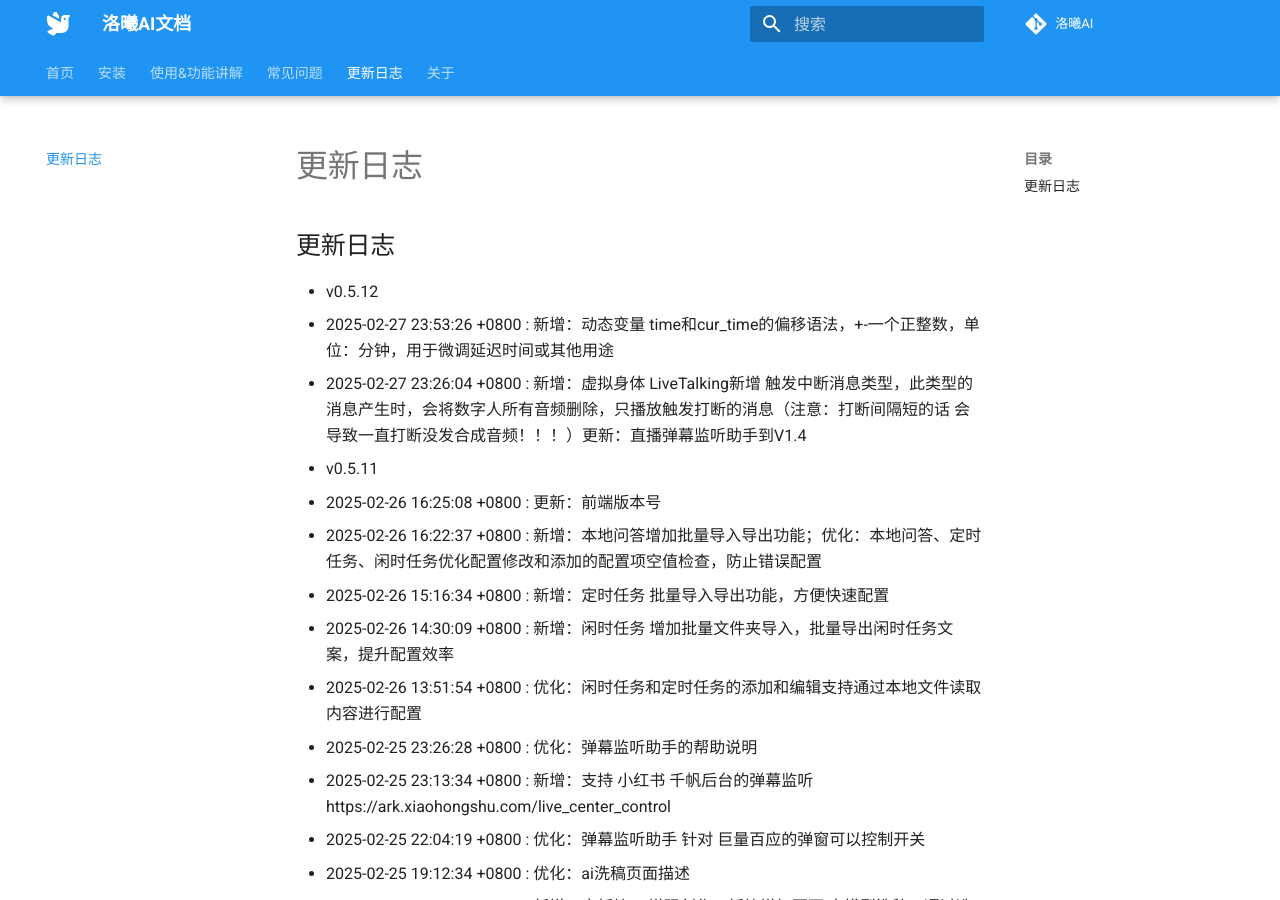
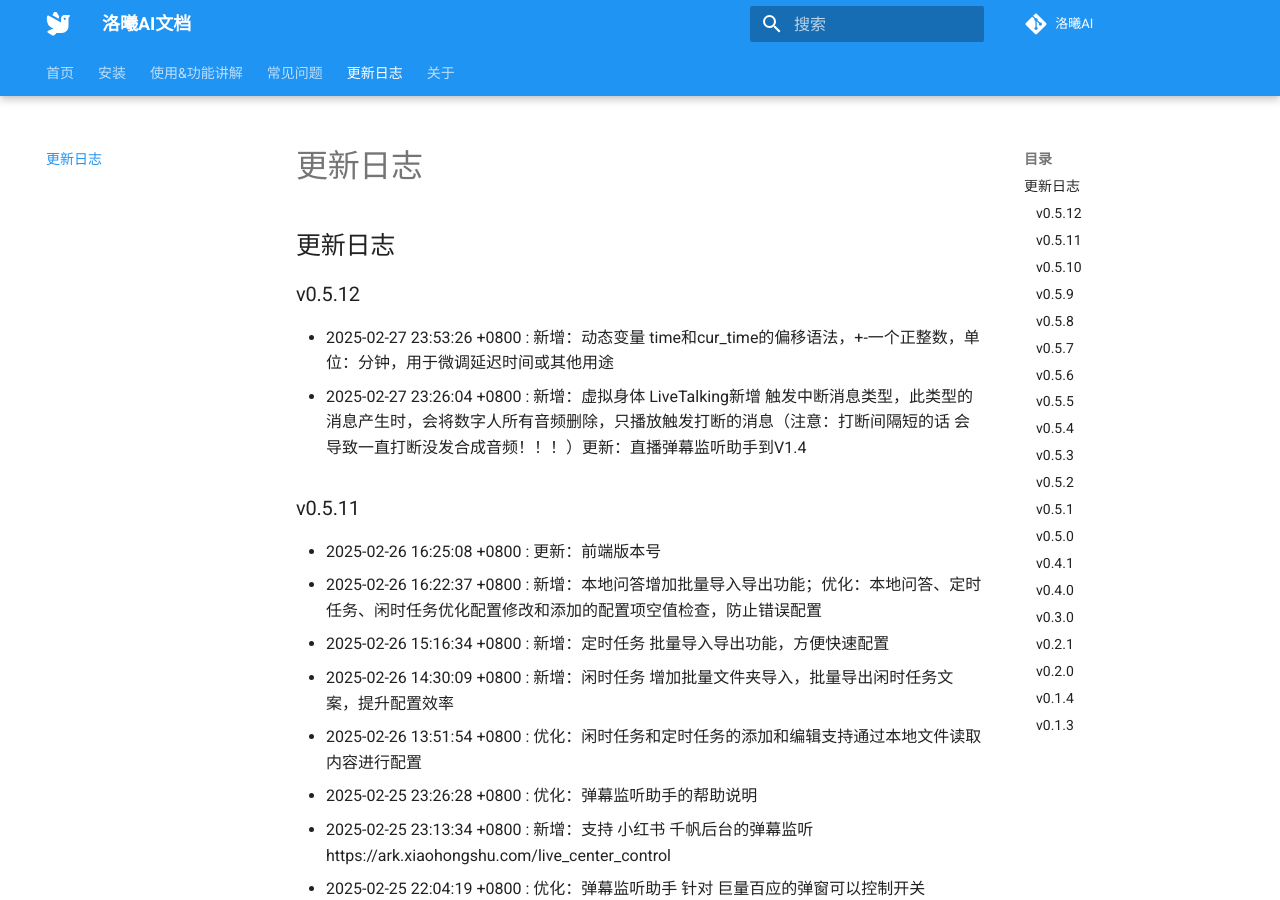
Before and after one commit to Ikaros-521/LX_AI_Docs, an MkDocs documentation site: the page built from docs/changelog.md, in a window 1280 px wide and 900 px high. Built offline with MkDocs 1.6.1 and Material for MkDocs 9.7.7, drawn with Linux system fonts in a browser that asks for light colours; comment, search, counter and statistics services are not loaded.

Commit message:
更新：md格式

```diff
--- a/docs/changelog.md
+++ b/docs/changelog.md
@@ -1,8 +1,8 @@
 ## 更新日志
-- v0.5.12
+### v0.5.12
   - 2025-02-27 23:53:26 +0800 : 新增：动态变量 time和cur_time的偏移语法，+-一个正整数，单位：分钟，用于微调延迟时间或其他用途
   - 2025-02-27 23:26:04 +0800 : 新增：虚拟身体 LiveTalking新增 触发中断消息类型，此类型的消息产生时，会将数字人所有音频删除，只播放触发打断的消息（注意：打断间隔短的话 会导致一直打断没发合成音频！！！）更新：直播弹幕监听助手到V1.4
-- v0.5.11
+### v0.5.11
   - 2025-02-26 16:25:08 +0800 : 更新：前端版本号
   - 2025-02-26 16:22:37 +0800 : 新增：本地问答增加批量导入导出功能；优化：本地问答、定时任务、闲时任务优化配置修改和添加的配置项空值检查，防止错误配置
   - 2025-02-26 15:16:34 +0800 : 新增：定时任务 批量导入导出功能，方便快速配置
@@ -13,44 +13,44 @@
   - 2025-02-25 22:04:19 +0800 : 优化：弹幕监听助手 针对 巨量百应的弹窗可以控制开关
   - 2025-02-25 19:12:34 +0800 : 优化：ai洗稿页面描述
   - 2025-02-25 17:41:12 +0800 : 新增：大板块 AI增强创作，板块增加页面 大模型洗稿，通过选择配置好的大模型 配合提示词完成话术洗稿
-- v0.5.10
+### v0.5.10
   - 2025-02-24 23:51:35 +0800 : 优化：OpenAI的配置提示
   - 2025-02-24 23:44:55 +0800 : 修复：统一配置页面 给子页面增加版本号 方便更新时页面重载
   - 2025-02-24 23:38:57 +0800 : 优化：gsv的模型支持搜索按钮，配合最新的gsv版本可以获取模型相对路径；优化高级设置的参数的提示；
   - 2025-02-24 15:01:28 +0800 : 优化：LLM配置 补充侧边栏帮助；OpenAI配置部分 新增模型列表搜索，方便用户直接检索可用模型名
-- v0.5.9
+### v0.5.9
   - 2025-02-23 15:33:42 +0800 : 修复：LLM流式响应时 用户名数据传递异常变量的bug；优化：减少debug日志，优化日志颜色
   - 2025-02-23 14:41:39 +0800 : 新增：过滤页 新增 任务管理器设置，控制 任务数量最大值和超时时间，为优先级低导致没排上队的任务提供清除服务
-- v0.5.8
+### v0.5.8
   - 2025-02-22 18:56:04 +0800 : 修复：过滤器执行后没有清除剩余数据导致数据残留一直触发的bug
-- v0.5.7
+### v0.5.7
   - 2025-02-22 13:15:05 +0800 : 更新：页面版本更新为0.5.7
   - 2025-02-22 13:14:32 +0800 : 新增：答谢板块 新增 用户名最大长度设置，用于限制变量username的长度
   - 2025-02-22 13:06:59 +0800 : 修复：消息过滤没有删除实例导致遗忘配置无法更新的bug
-- v0.5.6
+### v0.5.6
   - 2025-02-21 20:52:29 +0800 : 修复：LLM添加2次任务的bug
   - 2025-02-21 14:23:20 +0800 : 更新：页面版本号统一更新至0.5.5
   - 2025-02-21 13:51:13 +0800 : 修复：api路由文件名定义重复问题；修复：numpy打包缺失问题
-- v0.5.5
+### v0.5.5
   - 2025-02-20 19:31:02 +0800 : 修改：注册用户免费试用天数改为7，但其实个人用户使用不建议注册，直接用超管用户
   - 2025-02-20 19:24:50 +0800 : 优化：子程序 分两阶段终止：先 terminate 后 kill 添加超时等待机制 验证进程确实已经终止 处理所有可能的异常情况 返回更详细的状态信息
   - 2025-02-20 00:38:28 +0800 : 修复：LLM流式响应中用户数据互相替换影响的bug；优化：对大模型调用部分的源码进行优- 化，封装了响应队列统一流式和非流式，队列依次调用避免之前异步调用时的消息错乱。
   - 2025-02-19 23:55:43 +0800 : 修复：定时任务 闭包问题，改进了任务执行逻辑，增强了日志。（主要为 任务数据覆盖bug）
   - 2025-02-19 23:29:32 +0800 : 新增：补充最新用户名数据和最新直播间数据，动态变量替换对相关替换点和变量内容进行了补充
   - 2025-02-19 12:20:02 +0800 : 优化：针对弹幕监听助手为低版本的情况，数据缺失data键值导致的json异常
-- v0.5.4
+### v0.5.4
   - 2025-02-16 20:48:42 +0800 : 优化：功能管理板块子页面 增加帮助栏
   - 2025-02-16 20:41:40 +0800 : 新增：获取待合成消息任务数，使得闲时任务对应机制在不使用虚拟身体情况下也可以正常得以限制触发
   - 2025-02-16 20:27:47 +0800 : 新增：LLM新增 千帆AppBuilder对接，支持千帆工作流
   - 2025-02-16 19:16:04 +0800 : 修复：不使用虚拟身体情况下的优先级丢失的bug，补充 本地问答-文案的tts添加
   - 2025-02-15 23:52:13 +0800 : 新增：大语言模型 新增通义星尘的对接
-- v0.5.3
+### v0.5.3
   - 2025-02-15 16:58:04 +0800 : 修复：统一配置 vits_simple_api设置页面无法打开的bug
   - 2025-02-15 16:44:46 +0800 : 优化：LLM阻塞运行的问题（待测试）
   - 2025-02-15 15:33:12 +0800 : 修复：VITS-SIMPLE-API BV2情况下的语音错误的bug
   - 2025-02-15 15:33:12 +0800 : 新增：针对deepseek返回思维链内容的过滤<></>标签内容，替换换行符为空格
   - 2025-02-15 14:49:17 +0800 : 修复：LLM流式响应时 对接LiveTalking会有数据循环覆盖的bug（另外暂时删除了异步任务，现在是阻塞，待优化）
-- v0.5.2
+### v0.5.2
   - 2025-02-12 22:08:10 +0800 : 优化：LiveTalking对接异常时，返回报错到开播大屏
   - 2025-02-12 19:51:11 +0800 : 修复：统一配置 LiveTalking设置无法跳转配置页面的bug
   - 2025-02-12 15:55:21 +0800 : 优化：LiveTalking对接时追加优先级参数，用于配合定制版实现消息插队的功能
@@ -60,26 +60,26 @@
   - 2025-02-07 17:01:21 +0800 : 修复：定时任务 人数配置不存在的情况下 获取数据出错的bug
   - 2025-02-07 17:01:21 +0800 : 修复：任务管理器 LiveTalking时的睡眠异常bug
   - 2025-02-07 15:52:21 +0800 : 优化：违禁词表格查看长度增加
-- v0.5.1
+### v0.5.1
   - 2025-02-07 16:18:36 +0800 : 修复：定时任务无法启动的bug
-- v0.5.0
+### v0.5.0
   - 2025-02-06 16:18:36 +0800 : 修复：闲时任务 直播间无消息更新闲时的功能遗漏实现导致的功能缺失bug；
   - 2025-02-06 15:01:38 +0800 : 修复：统一配置页面 开播状态更新不及时的bug
   - 2025-02-06 14:57:32 +0800 : 优化：开播大屏 相关ws传递日志增加时间戳和日志类型参数，方便前端显示
   - 2025-02-06 14:36:43 +0800 : 优化：LLM合成出错后在开播大屏提供 错误信息日志
   - 2025-02-06 14:19:22 +0800 : 优化：统一配置 文本描述；补充：打包脚本缺失配置
   - 2025-02-06 14:06:33 +0800 : 新增：统一配置页面，方便用户理解和开播（增加了对应的获取配置、保存配置的路由，具体变量命名需要和数据库定义保持一致）
-- v0.4.1
+### v0.4.1
   - 2025-01-24 22:53:46 +0800 : 新增：CosyVoice新增组件包快捷API开关，程序运行日志查看功能
   - 2025-01-23 00:31:59 +0800 : 新增：TTS增加 CosyVoice API的对接（自制版）；优化：提示时长
   - 2025-01-21 17:24:29 +0800 : 新增：GSV V2组件0121，支持webui的快捷开关和日志查询
 
-- v0.4.0
+### v0.4.0
   - 2025-01-21 15:20:54 +0800 : 修改：闲时任务的文案列表改为单独数据表记录，以表格形式呈现，按照文案组的方式所有组循环，组内随机或顺序提取一个文案（新增相关的增删改查）
   - 2025-01-20 15:04:02 +0800 : 优化：开播大屏新增WS保活机制，增加心跳包，3s自动重连，最多重连10000次
   - 2025-01-20 14:48:48 +0800 : 新增：洛曦 直播弹幕助手的对接，用于转发系统消息到弹幕区，增加直播间互动和及时反馈
   - 2025-01-20 14:47:07 +0800 : 优化：开播大屏 弹幕、音频输入框支持回车直接触发发送
-- v0.3.0
+### v0.3.0
   - 2025-01-15 22:51:32 +0800 : 美化：对绝大多数页面的UI进行了美化，统一样式到common.css
   - 2025-01-15 22:24:46 +0800 : 新增：过滤页面新增“音频合成前的文本切分”开关，用于控制文本切分功能，补充完善文本切分功能的调用
   - 2025-01-15 21:51:57 +0800 : 补充：预留 弹幕监听助手的其他类型消息的处理
@@ -98,14 +98,14 @@
   - 2025-01-15 13:58:48 +0800 : 优化：/llm/chat接口支持流式响应，前端同样进行适配
   - 2025-01-15 13:37:18 +0800 : 新增：AnythingLLM的兼容，LLM部分新增 直接对话测试的功能，对应后端增加了/llm/chat 接口（目前只支持非流式）
   - 2025-01-15 09:16:11 +0800 : 修改：时间获取type 4，改为1000的循环，避免音频合成循环覆盖
-- v0.2.1
+### v0.2.1
   - 2025-01-10 20:12:00 +0800 : 补充：闲时任务 机制为待播放音频队列更新闲时 且使用LiveTalking 删减情况下，将会启动300ms的播放中检测，限制闲时任务频繁发送：闲时- 任务删除机制-待合成消息队列更新闲时
   - 2025-01-10 17:12:00 +0800 : 修复：弹幕监听助手、快手平台下，弹幕消息无法在开播大屏显示的bug
-- v0.2.0
+### v0.2.0
   - 2025-01-10 16:25:32 +0800 : 优化：配置页面增加帮助侧边栏，方便用户跳转视频教程
   - 2025-01-10 10:44:52 +0800 : 优化：定时任务-发送文案的文案列表改为列表随机完后进行重置操作，避免单轮循环中文案重复问题；部分日志输出
   - 2025-01-10 10:44:52 +0800 : 新增：OpenAI接口新增配置参数max_tokens/top_p/temperature/frequency_penalty/presence_penalty
-- v0.1.4
+### v0.1.4
   - 2025-01-06 11:29:25 +0800 : 修复：配置列表 搜索配置 无法搜索的bug 以及 搜索数量不对的bug 以及 管理员不能搜其他用户数据的bug
   - 2025-01-06 10:19:10 +0800 : 优化：数据库 配置列表数据整理；删除日志表数据
   - 2025-01-06 10:14:48 +0800 : 修复：前端显示两次直播间消息的bug（根因：过滤触发后由于有其他任务的数据会走这发给前端显示，导致已显示数据在此显示。如果统一到此显- 示，则会有其他数据不完整的问题）
@@ -116,7 +116,7 @@
   - 2025-01-04 18:03:58 +0800 : 新增：过滤新增用户名黑名单功能；优化：日志提示，过滤页面UI
   - 2025-01-04 18:03:58 +0800 : 新增：过滤新增弹幕过滤前后缀、弹幕触发前后缀、表情过滤功能
 
-- v0.1.3
+### v0.1.3
   - 2024-12-29 11:14:05 +0800 : 优化：密钥验证加入循环，方便使用；依赖补充- 版本号
   - 2024-12-27 16:56:22 +0800 : 新增：配置列表新增 首次进入更新配置任务状态- 功能，后端查询当前运行中任务情况已更新状态
   - 2024-12-26 11:06:02 +0800 : 优化：获取配置成功的提示隐藏；配置列表冻结- 右侧操作列
```
